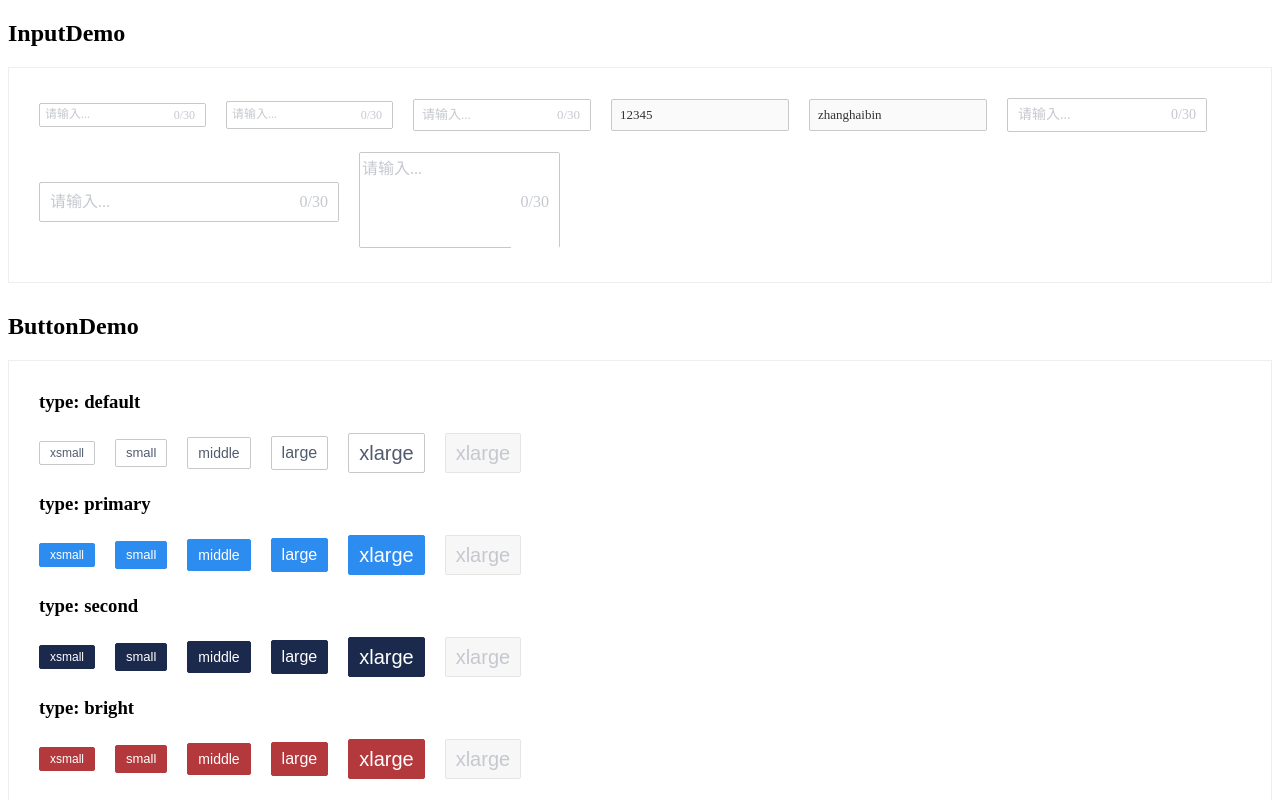
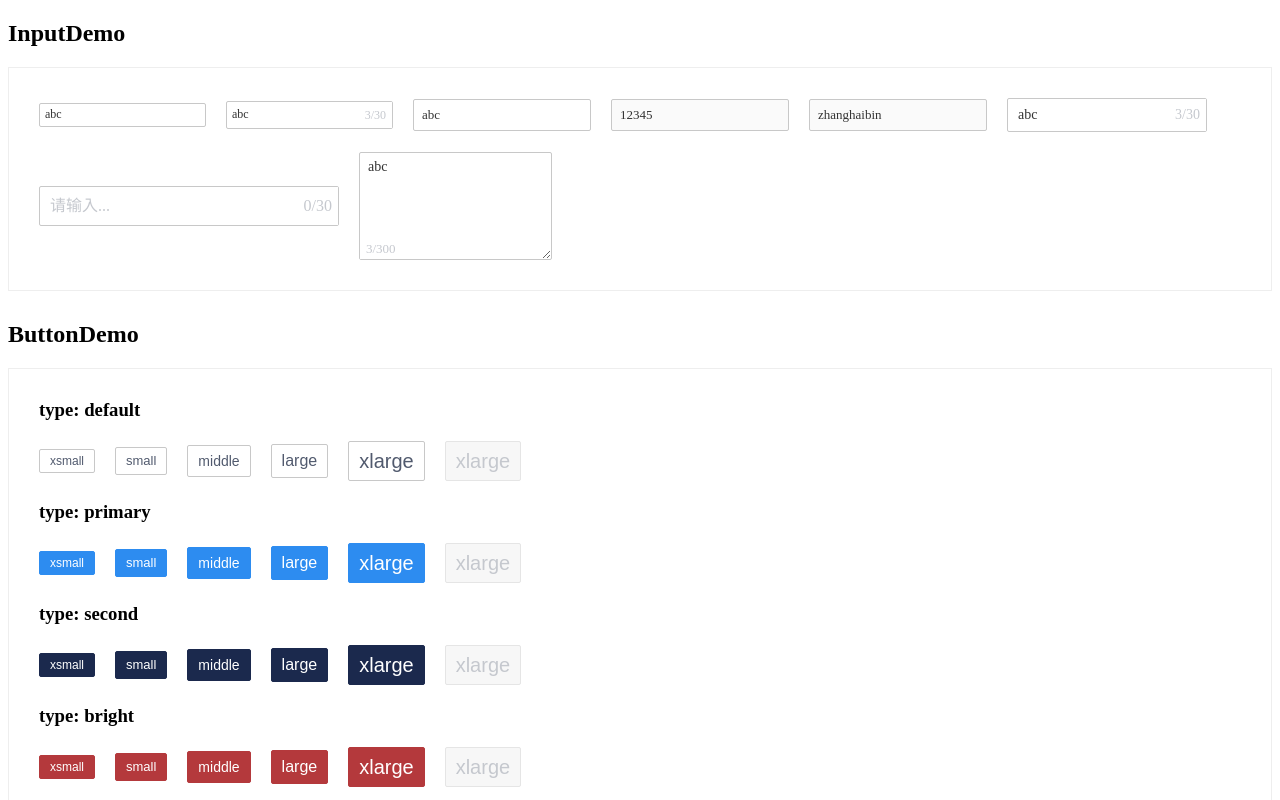
Before and after one commit to yuezhi86/domeui-vue3, a Vue app: page / in a window 1280 px wide. Shown: the top 800 px of the page. Built offline with nearby package versions, Linux system fonts and the light colour scheme.

Commit message:
Upd: save

```diff
--- a/src/examples/Input.vue
+++ b/src/examples/Input.vue
@@ -1,14 +1,35 @@
 <template>
   <section class="demo-group">
     <div class="item-group">
-      <DeInput v-model="c" placeholder="请输入..." size="xsmall" />
-      <DeInput placeholder="请输入..." size="small" />
-      <DeInput placeholder="请输入..." />
+      <DeInput
+        v-model="c"
+        placeholder="请输入..."
+        size="xsmall"
+        :counter="false"
+      />
+      <DeInput
+        v-model="c"
+        placeholder="请输入..."
+        size="small"
+        :clearable="false"
+      />
+      <DeInput
+        v-model="c"
+        placeholder="请输入..."
+        :clearable="false"
+        :counter="false"
+      />
       <DeInput v-model="a" placeholder="请输入..." readonly />
       <DeInput v-model="b" placeholder="请输入..." disabled />
       <DeInput v-model="c" placeholder="请输入..." size="large" />
       <DeInput placeholder="请输入..." size="xlarge" style="width: 300px" />
-      <DeInput placeholder="请输入..." type="textarea" />
+      <DeInput
+        v-model="c"
+        placeholder="请输入..."
+        type="textarea"
+        maxlength="300"
+        resize="horizontal"
+      />
     </div>
   </section>
 </template>
@@ -23,7 +44,7 @@ export default {
   setup() {
     const a = ref(12345);
     const b = ref('zhanghaibin');
-    const c = ref('');
+    const c = ref('abc');
     return {
       a,
       b,
--- a/src/packages/button/index.less
+++ b/src/packages/button/index.less
@@ -3,7 +3,7 @@
 
 .de-button {
   .button-base(
-    @button-padding-h, @button-border-style, @button-border-width, @button-radius,
+    @button-padding-x, @button-border-style, @button-border-width, @button-radius,
     @button-transition-time
   );
 
--- a/src/packages/input/index.less
+++ b/src/packages/input/index.less
@@ -10,8 +10,8 @@
 
   &__ipt {
     .input-base(
-      @input-border-width, @input-border-style, @input-border-color, @input-focus-border-color, @input-radius, @input-disabled-bg-color,
-      @input-font-color, @input-placeholder-color, @input-transition-time
+      @input-border-width, @input-border-style, @input-border-color, @input-focus-border-color, @input-radius,
+      @input-bg-color, @input-disabled-bg-color, @input-font-color, @input-placeholder-color, @input-transition-time
     );
   }
 
@@ -20,7 +20,7 @@
   }
 
   &__counter {
-    .input-counter(@input-counter-color);
+    .input-counter(@input-bg-color, @input-counter-color);
   }
 
   &__clear {
@@ -36,34 +36,54 @@
     .input-font-size(@input-xsmall-font-size, @input-line-height);
   }
   &__xsmall &__ipt {
-    .input-size(@input-xsmall-size, @input-border-width, @input-xsmall-padding-h, @input-line-height);
+    .input-size(@input-xsmall-size, @input-border-width, @input-xsmall-padding-x, @input-line-height);
   }
 
   &__small {
     .input-font-size(@input-small-font-size, @input-line-height);
   }
   &__small &__ipt {
-    .input-size(@input-small-size, @input-border-width, @input-small-padding-h, @input-line-height);
+    .input-size(@input-small-size, @input-border-width, @input-small-padding-x, @input-line-height);
   }
 
   &__middle {
     .input-font-size(@input-middle-font-size, @input-line-height);
   }
   &__middle &__ipt {
-    .input-size(@input-middle-size, @input-border-width, @input-middle-padding-h, @input-line-height);
+    .input-size(@input-middle-size, @input-border-width, @input-middle-padding-x, @input-line-height);
   }
 
   &__large {
     .input-font-size(@input-large-font-size, @input-line-height);
   }
   &__large &__ipt {
-    .input-size(@input-large-size, @input-border-width, @input-large-padding-h, @input-line-height);
+    .input-size(@input-large-size, @input-border-width, @input-large-padding-x, @input-line-height);
   }
 
   &__xlarge {
     .input-font-size(@input-xlarge-font-size, @input-line-height);
   }
   &__xlarge &__ipt {
-    .input-size(@input-xlarge-size, @input-border-width, @input-xlarge-padding-h, @input-line-height);
+    .input-size(@input-xlarge-size, @input-border-width, @input-xlarge-padding-x, @input-line-height);
+  }
+
+  &__textarea &__ipt {
+    padding: @textarea-padding-y @textarea-padding-x;
+    font-size: @textarea-font-size;
+  }
+
+  &__has-kit &__ipt {
+    padding-bottom: @textarea-counter-height;
+  }
+
+  &__textarea &__kit {
+    flex-direction: row-reverse;
+    justify-content: start;
+    top: auto;
+    right: auto;
+    left: @input-border-width;
+    height: @textarea-counter-height;
+    font-size: @textarea-counter-font-size;
+    line-height: @textarea-counter-height;
   }
 }
--- a/src/packages/input/index.vue
+++ b/src/packages/input/index.vue
@@ -3,7 +3,7 @@
     <component
       v-bind="textareaProps"
       :is="tagName"
-      :id="inputId"
+      :id="elementId"
       ref="input"
       :name="name"
       :type="htmlType"
@@ -29,6 +29,7 @@
       @keypress="onKeypress"
       @select="onSelect"
       @compositionstart="onComposition"
+      @compositionupdate="onComposition"
       @compositionend="onComposition"
     />
     <div v-if="hasKit" class="de-input__kit">
@@ -70,7 +71,7 @@ export default defineComponent({
       type: String,
       default: '',
     },
-    inputId: {
+    elementId: {
       type: String,
       default: undefined,
     },
@@ -142,7 +143,6 @@ export default defineComponent({
     const input = ref(null);
     const isOnComposition = ref(false);
     const isInput = computed(() => props.type === 'input');
-    const isFocus = ref(false);
     const tagName = computed(() => (isInput.value ? 'input' : 'textarea'));
     const currentLength = ref(0);
     const hasClear = computed(
@@ -162,8 +162,8 @@ export default defineComponent({
         {
           [`${name}__${props.size}`]: isInput.value,
           [`${name}__textarea`]: !isInput.value,
+          [`${name}__has-kit`]: !isInput.value && hasKit.value,
           [`${name}__long`]: props.long,
-          [`${name}__focus`]: isFocus.value,
           [`${name}__readonly`]: props.readonly,
           [`${name}__disabled`]: props.disabled,
         },
@@ -204,7 +204,6 @@ export default defineComponent({
     return {
       tagName,
       isInput,
-      isFocus,
       input,
       value,
       wrapClassList,
@@ -233,11 +232,9 @@ export default defineComponent({
         emit('onClear');
       },
       onBlur(e: InputEvent) {
-        isFocus.value = false;
         emit('onBlur', e);
       },
       onFocus(e: InputEvent) {
-        isFocus.value = true;
         emit('onFocus', e);
       },
       onChange(e: InputEvent) {
--- a/src/packages/styles/mixins/button.less
+++ b/src/packages/styles/mixins/button.less
@@ -1,6 +1,6 @@
-.button-base(@padding-h, @border-style, @border-width, @radius, @transition-time) {
+.button-base(@padding-x, @border-style, @border-width, @radius, @transition-time) {
   display: inline-block;
-  padding: 0 @padding-h;
+  padding: 0 @padding-x;
   border-style: @border-style;
   border-width: @border-width;
   border-radius: @radius;
--- a/src/packages/styles/mixins/input.less
+++ b/src/packages/styles/mixins/input.less
@@ -6,10 +6,11 @@
 }
 
 .input-base(
-  @border-width, @border-style, @border-color, @focus-border-color, @radius, @disabled-bg-color,
-  @font-color, @input-placeholder-color, @transition-time
+  @border-width, @border-style, @border-color, @focus-border-color, @radius,
+  @bg-color, @disabled-bg-color, @font-color, @input-placeholder-color, @transition-time
 ) {
   width: 100%;
+  background-color: @bg-color;
   border: @border-width @border-style @border-color;
   border-radius: @radius;
   box-sizing: border-box;
@@ -17,6 +18,7 @@
   font-size: inherit;
   font-family: inherit;
   font-weight: inherit;
+  vertical-align: middle;
   outline: none;
   transition: border @transition-time linear, box-shadow @transition-time linear;
 
@@ -48,12 +50,12 @@
   align-items: center;
 }
 
-.input-counter(@color) {
+.input-counter(@bg-color, @color) {
   display: flex;
   align-items: center;
   height: 100%;
-  padding: 0 10px;
-  background-color: #fff;
+  padding: 0 6px;
+  background-color: @bg-color;
   color: @color;
   font-size: inherit;
   font-weight: 400;
@@ -70,6 +72,7 @@
   position: relative;
   width: 14px;
   height: 14px;
+  .margin-x(4px);
   background-color: @bg-color;
   border-radius: 50%;
   cursor: pointer;
@@ -95,9 +98,9 @@
   }
 }
 
-.input-size(@height, @border-width, @padding-h, @line-height) {
+.input-size(@height, @border-width, @padding-x, @line-height) {
   height: @height;
-  padding: ((@height - @line-height) / 2 - @border-width) @padding-h;
+  padding: ((@height - @line-height) / 2 - @border-width) @padding-x;
 }
 
 .input-font-size(@font-size, @line-height) {
--- a/src/packages/styles/mixins/utils.less
+++ b/src/packages/styles/mixins/utils.less
@@ -1,9 +1,9 @@
-.margin-h(@value) {
-  padding-right: @value;
-  padding-left: @value;
+.margin-x(@value) {
+  margin-right: @value;
+  margin-left: @value;
 }
 
-.padding-h(@value) {
+.padding-x(@value) {
   padding-right: @value;
   padding-left: @value;
 }
--- a/src/packages/styles/variables/button.less
+++ b/src/packages/styles/variables/button.less
@@ -1,5 +1,5 @@
 // Button
-@button-padding-h: 10px;
+@button-padding-x: 10px;
 @button-border-width: 1px;
 @button-border-style: solid;
 @button-radius: 2px;
--- a/src/packages/styles/variables/input.less
+++ b/src/packages/styles/variables/input.less
@@ -2,6 +2,7 @@
 @input-border-style: solid;
 @input-border-color: @border-color;
 @input-focus-border-color: @color-primary;
+@input-bg-color: #fff;
 @input-disabled-bg-color: #fafafa;
 @input-radius: 2px;
 @input-font-color: @text-color;
@@ -9,21 +10,27 @@
 @input-counter-color: #c5c8ce;
 @input-line-height: 18px;
 @input-transition-time: @transition-time;
-@input-clear-bg-color: #e0e0e0;
+@input-clear-bg-color: #c5c8ce;
 @input-clear-color: #fff;
+
+@textarea-padding-x: 8px;
+@textarea-padding-y: 6px;
+@textarea-font-size: 14px;
+@textarea-counter-height: 20px;
+@textarea-counter-font-size: 13px;
 
 @input-xsmall-size: 24px;
 @input-xsmall-font-size: 12px;
-@input-xsmall-padding-h: 5px;
+@input-xsmall-padding-x: 5px;
 @input-small-size: 28px;
 @input-small-font-size: 12px;
-@input-small-padding-h: 5px;
+@input-small-padding-x: 5px;
 @input-middle-size: 32px;
 @input-middle-font-size: 13px;
-@input-middle-padding-h: 8px;
+@input-middle-padding-x: 8px;
 @input-large-size: 34px;
 @input-large-font-size: 14px;
-@input-large-padding-h: 10px;
+@input-large-padding-x: 10px;
 @input-xlarge-size: 40px;
 @input-xlarge-font-size: 16px;
-@input-xlarge-padding-h: 10px;
+@input-xlarge-padding-x: 10px;
```
